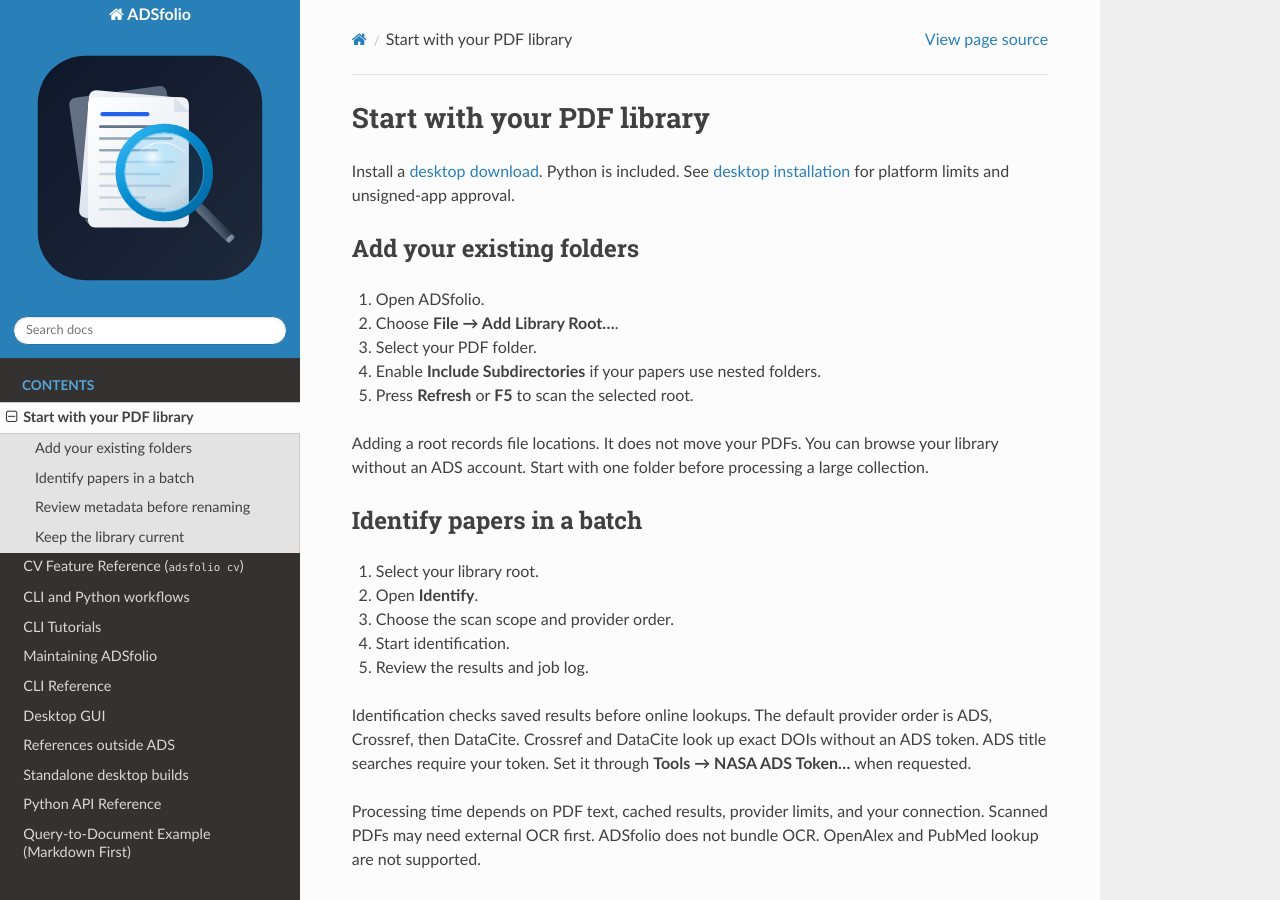
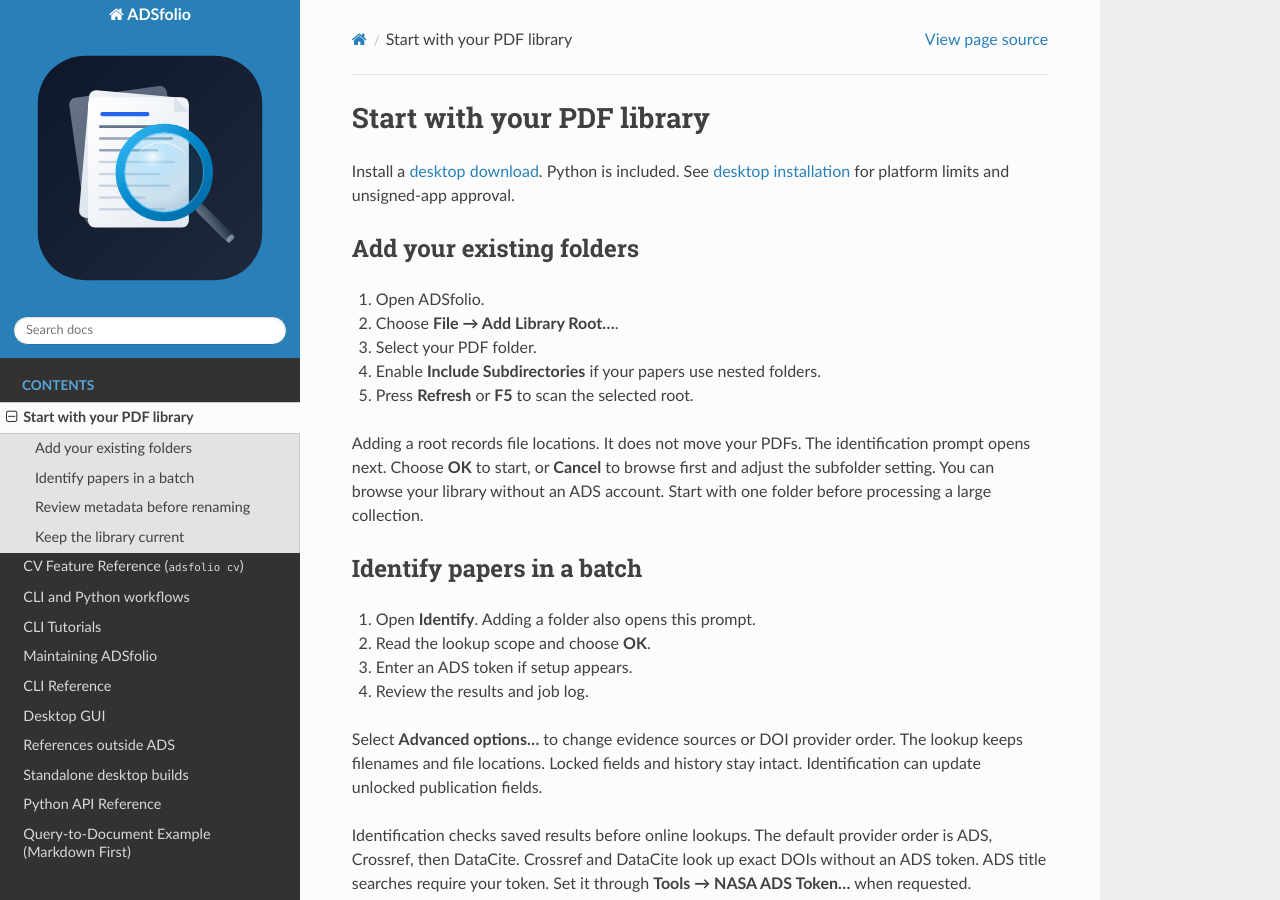
Before and after one commit to ysBach/adsfolio, a Sphinx documentation site: the page built from docs/getting-started.md, in a window 1280 px wide and 900 px high. Built offline with Sphinx 7.4.7 and the Read the Docs theme 3.1.0, drawn with Linux system fonts in a browser that asks for light colours.

Commit message:
docs: explain guided identification and reduced Shift-scroll
Lead desktop setup through the OK prompt, token setup, and optional advanced controls. Describe lookup scope, metadata updates, unchanged PDF locations, and separate rename actions. Update the scrolling guide and unreleased changelog.

```diff
--- a/docs/getting-started.md
+++ b/docs/getting-started.md
@@ -13,16 +13,21 @@
 5. Press **Refresh** or **F5** to scan the selected root.
 
 Adding a root records file locations. It does not move your PDFs.
+The identification prompt opens next. Choose **OK** to start, or **Cancel** to
+browse first and adjust the subfolder setting.
 You can browse your library without an ADS account.
 Start with one folder before processing a large collection.
 
 ## Identify papers in a batch
 
-1. Select your library root.
-2. Open **Identify**.
-3. Choose the scan scope and provider order.
-4. Start identification.
-5. Review the results and job log.
+1. Open **Identify**. Adding a folder also opens this prompt.
+2. Read the lookup scope and choose **OK**.
+3. Enter an ADS token if setup appears.
+4. Review the results and job log.
+
+Select **Advanced options…** to change evidence sources or DOI provider order.
+The lookup keeps filenames and file locations. Locked fields and history stay
+intact. Identification can update unlocked publication fields.
 
 Identification checks saved results before online lookups.
 The default provider order is ADS, Crossref, then DataCite.
```
Also changed, not shown: CHANGELOG.md (+7 -1 lines), README.md (+4 -3 lines), docs/gui.md (+27 -7 lines).
